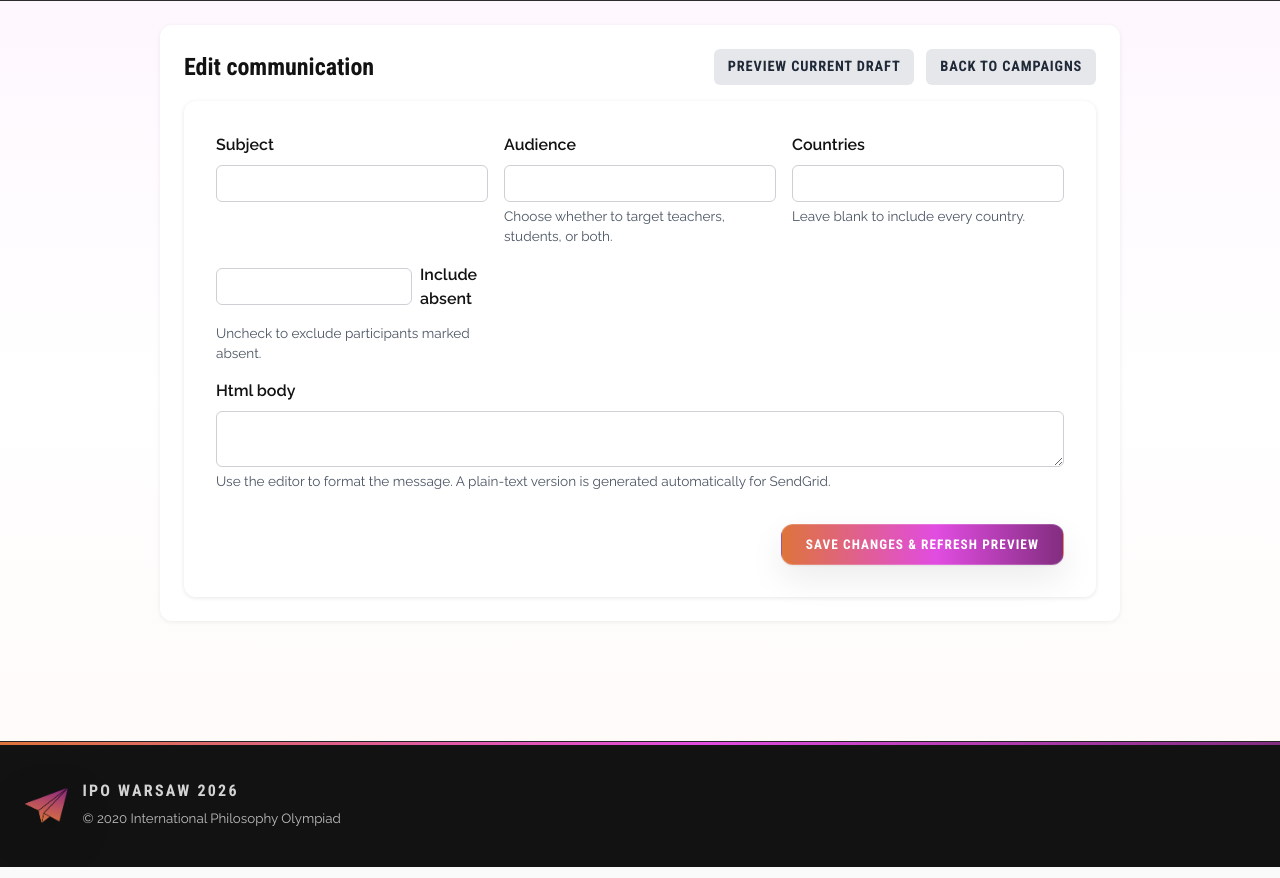
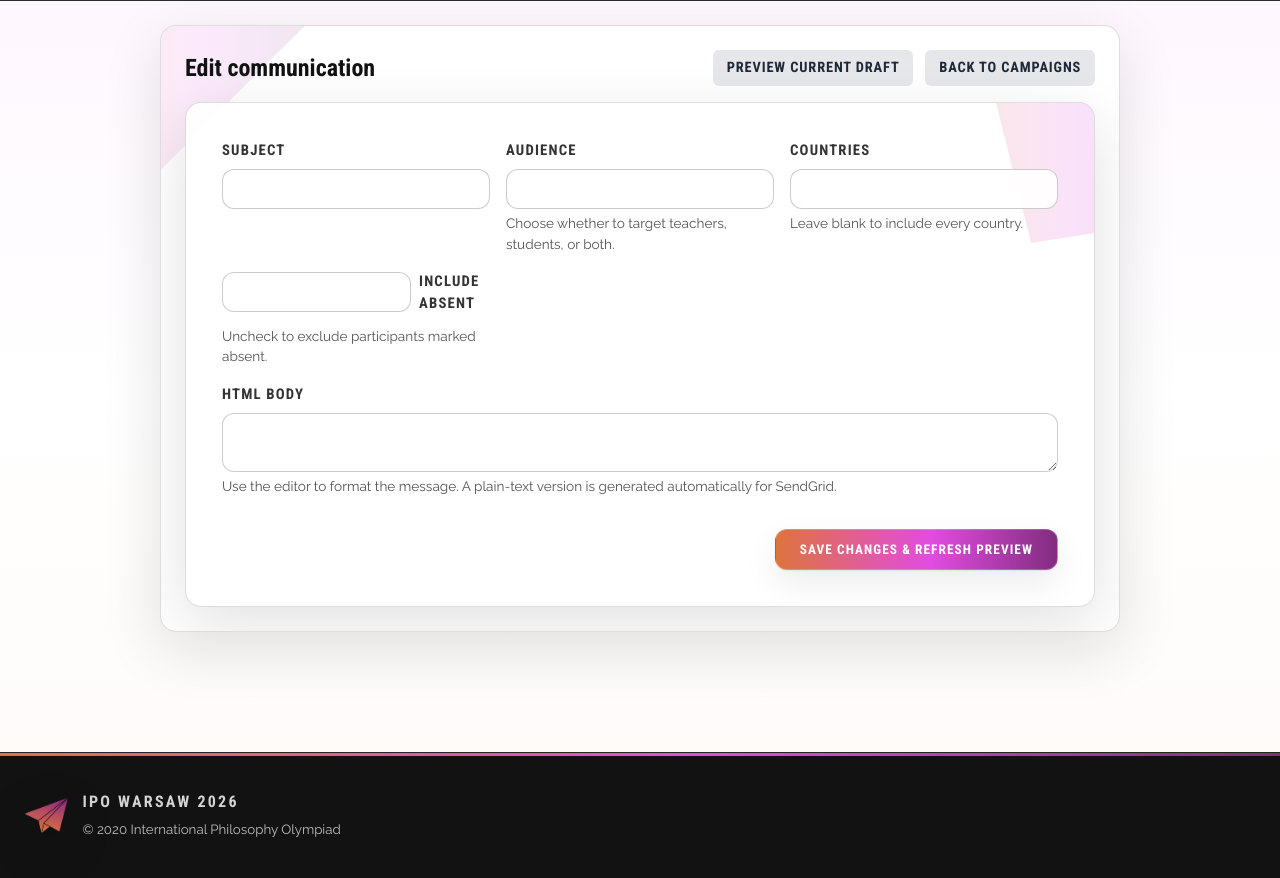
Before and after one commit to PanBartosz/IPO, a Python web app: template ipo_app/templates/admin/communications/new.html in a window 1280 px wide. Shown: the part 137-1015 px from the top of the page. Run offline with Jinja, Linux system fonts and the light colour scheme; the template is opened without the code that fills it: most values are stand-ins (such as "Sample title", 1, 10 or a date in 2020); form fields are guessed from the names that the template uses; some libraries are stand-ins or nearby versions.

Commit message:
Restyle cards and forms with IPO 2026 motif

```diff
--- a/ipo_app/static/css/main.css
+++ b/ipo_app/static/css/main.css
@@ -21,6 +21,7 @@
   --radius-sm: 12px;
   --radius-md: 16px;
   --radius-lg: 22px;
+  accent-color: var(--brand-magenta);
   font-family: var(--font-body);
   line-height: 1.5;
 }
@@ -355,10 +389,31 @@ a:hover {
   display: grid;
   gap: 1rem;
   grid-template-columns: repeat(auto-fit, minmax(240px, 1fr));
-  background: #fff;
-  padding: 2rem;
-  border-radius: 12px;
-  box-shadow: 0 1px 4px rgba(17, 24, 39, 0.1);
+  background: var(--surface);
+  border: 1px solid var(--border);
+  padding: 2.25rem;
+  border-radius: var(--radius-md);
+  box-shadow: var(--shadow-md);
+  position: relative;
+  overflow: hidden;
+}
+
+.form-grid::before {
+  content: "";
+  position: absolute;
+  top: -80px;
+  right: -80px;
+  width: 220px;
+  height: 220px;
+  background: var(--brand-gradient);
+  opacity: 0.16;
+  clip-path: polygon(10% 0, 100% 0, 100% 90%, 35% 100%);
+  pointer-events: none;
+}
+
+.form-grid > * {
+  position: relative;
+  z-index: 1;
 }
 
 .settings-layout {
@@ -468,20 +536,45 @@ a:hover {
 
 .form-field label,
 fieldset legend {
-  font-weight: 600;
+  font-family: var(--font-heading);
+  font-weight: 700;
+  font-size: 0.92rem;
+  letter-spacing: 0.08em;
+  text-transform: uppercase;
+  color: rgba(18, 18, 18, 0.86);
   margin-bottom: 0.5rem;
 }
 
 input[type="text"],
 input[type="email"],
 input[type="date"],
+input[type="datetime-local"],
+input[type="number"],
+input[type="password"],
+input[type="search"],
 select,
 textarea {
-  border: 1px solid #cfcfd6;
-  border-radius: 6px;
-  padding: 0.5rem;
+  border: 1px solid var(--border-strong);
+  border-radius: var(--radius-sm);
+  padding: 0.6rem 0.75rem;
   font-size: 1rem;
   font-family: inherit;
+  background: rgba(255, 255, 255, 0.9);
+  box-shadow: inset 0 1px 0 rgba(255, 255, 255, 0.55);
+  transition: border-color 180ms ease, box-shadow 180ms ease, background 180ms ease;
+}
+
+input[type="text"]:focus,
+input[type="email"]:focus,
+input[type="date"]:focus,
+input[type="datetime-local"]:focus,
+input[type="number"]:focus,
+input[type="password"]:focus,
+input[type="search"]:focus,
+select:focus,
+textarea:focus {
+  border-color: var(--brand-magenta);
+  box-shadow: 0 0 0 4px rgba(225, 76, 225, 0.14);
 }
 
 .form-field select[multiple] {
@@ -701,16 +794,37 @@ textarea {
 .form-help {
   display: block;
   font-size: 0.85rem;
-  color: #4b5563;
+  color: var(--text-muted);
   margin-top: 0.25rem;
 }
 
 .table-card {
-  background: #fff;
+  background: var(--surface);
+  border: 1px solid var(--border);
   padding: 1.5rem;
-  border-radius: 12px;
-  box-shadow: 0 1px 4px rgba(17, 24, 39, 0.08);
+  border-radius: var(--radius-md);
+  box-shadow: var(--shadow-md);
   margin-bottom: 2rem;
+  position: relative;
+  overflow: hidden;
+}
+
+.table-card::before {
+  content: "";
+  position: absolute;
+  top: -90px;
+  left: -90px;
+  width: 240px;
+  height: 240px;
+  background: var(--brand-gradient);
+  opacity: 0.12;
+  clip-path: polygon(0 10%, 90% 0, 100% 35%, 35% 100%, 0 100%);
+  pointer-events: none;
+}
+
+.table-card > * {
+  position: relative;
+  z-index: 1;
 }
 
 .table-card-wide {
```
Also changed, not shown: other parts of ipo_app/static/css/main.css (+68 -21 lines).
